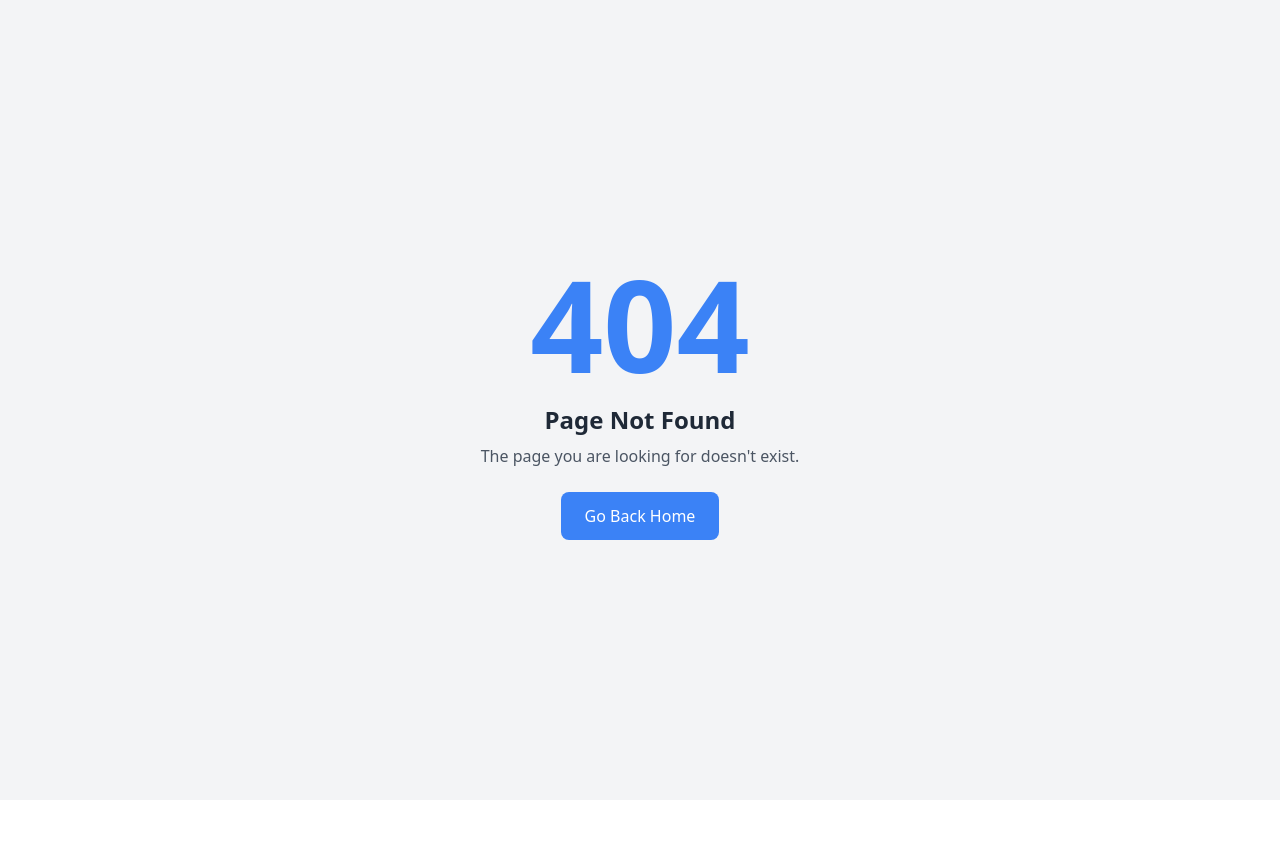
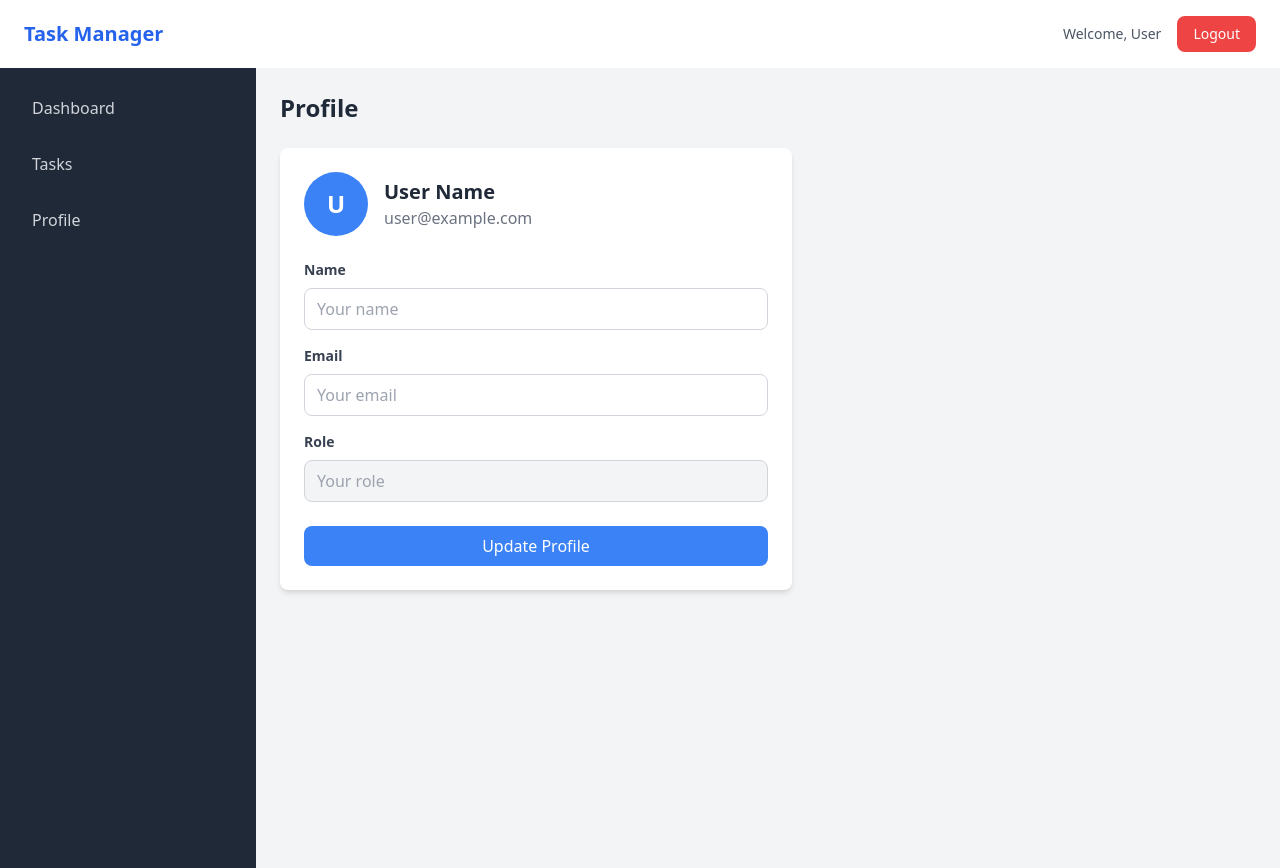
Before and after one commit to Arankan05/task-management-system, a React app in the folder frontend/: page /profile in a window 1280 px wide. Before the commit this address had no page. Before the commit the page ends 800 px from the top, so only its background shows below. Built offline with nearby package versions, Linux system fonts and the light colour scheme; sample sign-in values are in the browser's storage; the HTML template or start-up script is replaced by a standard one.

Commit message:
Phase 1: Added Profile, reusable components, form validation, protected routes

```diff
--- a/frontend/src/App.jsx
+++ b/frontend/src/App.jsx
@@ -3,6 +3,8 @@ import Login from './pages/auth/Login'
 import Register from './pages/auth/Register'
 import Dashboard from './pages/Dashboard'
 import NotFound from './pages/NotFound'
+import Profile from './pages/Profile'
+import ProtectedRoute from './components/ProtectedRoute'
 
 function App() {
   return (
@@ -11,7 +13,16 @@ function App() {
         <Route path="/" element={<Login />} />
         <Route path="/login" element={<Login />} />
         <Route path="/register" element={<Register />} />
-        <Route path="/dashboard" element={<Dashboard />} />
+        <Route path="/dashboard" element={
+          <ProtectedRoute>
+            <Dashboard />
+          </ProtectedRoute>
+        } />
+        <Route path="/profile" element={
+          <ProtectedRoute>
+            <Profile />
+          </ProtectedRoute>
+        } />
         <Route path="*" element={<NotFound />} />
       </Routes>
     </BrowserRouter>
--- /dev/null
+++ b/frontend/src/components/Alert.jsx
@@ -0,0 +1,15 @@
+function Alert({ message, type = "success" }) {
+  const styles = {
+    success: "bg-green-100 text-green-700 border border-green-400",
+    error: "bg-red-100 text-red-700 border border-red-400",
+    warning: "bg-yellow-100 text-yellow-700 border border-yellow-400",
+  }
+
+  return (
+    <div className={`${styles[type]} px-4 py-3 rounded-lg mb-4`}>
+      {message}
+    </div>
+  )
+}
+
+export default Alert
--- /dev/null
+++ b/frontend/src/components/Button.jsx
@@ -0,0 +1,20 @@
+function Button({ text, onClick, type = "button", color = "blue", fullWidth = false }) {
+  const colors = {
+    blue: "bg-blue-500 hover:bg-blue-600",
+    red: "bg-red-500 hover:bg-red-600",
+    green: "bg-green-500 hover:bg-green-600",
+    gray: "bg-gray-500 hover:bg-gray-600",
+  }
+
+  return (
+    <button
+      type={type}
+      onClick={onClick}
+      className={`${colors[color]} text-white py-2 px-4 rounded-lg ${fullWidth ? "w-full" : ""}`}
+    >
+      {text}
+    </button>
+  )
+}
+
+export default Button
--- /dev/null
+++ b/frontend/src/components/Card.jsx
@@ -0,0 +1,17 @@
+function Card({ title, value, color = "blue" }) {
+  const colors = {
+    blue: "text-blue-600",
+    yellow: "text-yellow-500",
+    green: "text-green-500",
+    red: "text-red-500",
+  }
+
+  return (
+    <div className="bg-white p-6 rounded-lg shadow-md">
+      <h3 className="text-gray-500 text-sm">{title}</h3>
+      <p className={`text-3xl font-bold ${colors[color]}`}>{value}</p>
+    </div>
+  )
+}
+
+export default Card
--- /dev/null
+++ b/frontend/src/components/Input.jsx
@@ -0,0 +1,16 @@
+function Input({ label, type = "text", placeholder, value, onChange }) {
+  return (
+    <div className="mb-4">
+      <label className="block text-gray-700 text-sm font-bold mb-2">{label}</label>
+      <input
+        type={type}
+        placeholder={placeholder}
+        value={value}
+        onChange={onChange}
+        className="w-full px-3 py-2 border border-gray-300 rounded-lg focus:outline-none focus:border-blue-500"
+      />
+    </div>
+  )
+}
+
+export default Input
--- /dev/null
+++ b/frontend/src/components/Loader.jsx
@@ -0,0 +1,9 @@
+function Loader() {
+  return (
+    <div className="flex items-center justify-center p-4">
+      <div className="w-8 h-8 border-4 border-blue-500 border-t-transparent rounded-full animate-spin"></div>
+    </div>
+  )
+}
+
+export default Loader
--- a/frontend/src/components/Navbar.jsx
+++ b/frontend/src/components/Navbar.jsx
@@ -2,7 +2,7 @@ function Navbar() {
   return (
     <nav className="bg-white shadow-md px-6 py-4 flex items-center justify-between">
       <div className="text-xl font-bold text-blue-600">
-        TaskManager
+        Task Manager
       </div>
       <div className="flex items-center gap-4">
         <span className="text-gray-600 text-sm">Welcome, User</span>
--- /dev/null
+++ b/frontend/src/components/ProtectedRoute.jsx
@@ -0,0 +1,14 @@
+import { Navigate } from 'react-router-dom'
+import { useAuth } from '../context/AuthContext'
+
+function ProtectedRoute({ children }) {
+  const { token } = useAuth()
+
+  if (!token) {
+    return <Navigate to="/login" />
+  }
+
+  return children
+}
+
+export default ProtectedRoute
--- /dev/null
+++ b/frontend/src/pages/Profile.jsx
@@ -0,0 +1,57 @@
+import Layout from '../components/Layout'
+
+function Profile() {
+  return (
+    <Layout>
+      <div>
+        <h1 className="text-2xl font-bold text-gray-800 mb-6">Profile</h1>
+
+        <div className="bg-white p-6 rounded-lg shadow-md max-w-lg">
+          <div className="flex items-center gap-4 mb-6">
+            <div className="w-16 h-16 bg-blue-500 rounded-full flex items-center justify-center text-white text-2xl font-bold">
+              U
+            </div>
+            <div>
+              <h2 className="text-xl font-bold text-gray-800">User Name</h2>
+              <p className="text-gray-500">user@example.com</p>
+            </div>
+          </div>
+
+          <div className="mb-4">
+            <label className="block text-gray-700 text-sm font-bold mb-2">Name</label>
+            <input
+              type="text"
+              placeholder="Your name"
+              className="w-full px-3 py-2 border border-gray-300 rounded-lg focus:outline-none focus:border-blue-500"
+            />
+          </div>
+
+          <div className="mb-4">
+            <label className="block text-gray-700 text-sm font-bold mb-2">Email</label>
+            <input
+              type="email"
+              placeholder="Your email"
+              className="w-full px-3 py-2 border border-gray-300 rounded-lg focus:outline-none focus:border-blue-500"
+            />
+          </div>
+
+          <div className="mb-6">
+            <label className="block text-gray-700 text-sm font-bold mb-2">Role</label>
+            <input
+              type="text"
+              placeholder="Your role"
+              disabled
+              className="w-full px-3 py-2 border border-gray-300 rounded-lg bg-gray-100 text-gray-500"
+            />
+          </div>
+
+          <button className="w-full bg-blue-500 text-white py-2 px-4 rounded-lg hover:bg-blue-600">
+            Update Profile
+          </button>
+        </div>
+      </div>
+    </Layout>
+  )
+}
+
+export default Profile
--- a/frontend/src/pages/auth/Login.jsx
+++ b/frontend/src/pages/auth/Login.jsx
@@ -1,14 +1,49 @@
+import { useState } from 'react'
+
 function Login() {
+  const [email, setEmail] = useState('')
+  const [password, setPassword] = useState('')
+  const [error, setError] = useState('')
+
+  const handleLogin = (e) => {
+    e.preventDefault()
+    setError('')
+
+    if (!email) {
+      setError('Email is required')
+      return
+    }
+    if (!password) {
+      setError('Password is required')
+      return
+    }
+    if (password.length < 6) {
+      setError('Password must be at least 6 characters')
+      return
+    }
+
+    console.log('Login submitted', { email, password })
+  }
+
   return (
     <div className="min-h-screen bg-gray-100 flex items-center justify-center">
       <div className="bg-white p-8 rounded-lg shadow-md w-full max-w-md">
         <h2 className="text-2xl font-bold text-center text-gray-800 mb-6">Login</h2>
 
+        {error && (
+          <div className="bg-red-100 text-red-700 border border-red-400 px-4 py-3 rounded-lg mb-4">
+            {error}
+          </div>
+        )}
+
+        <form onSubmit={handleLogin}>
           <div className="mb-4">
             <label className="block text-gray-700 text-sm font-bold mb-2">Email</label>
             <input
               type="email"
               placeholder="Enter your email"
+              value={email}
+              onChange={(e) => setEmail(e.target.value)}
               className="w-full px-3 py-2 border border-gray-300 rounded-lg focus:outline-none focus:border-blue-500"
             />
           </div>
@@ -18,13 +53,16 @@ function Login() {
             <input
               type="password"
               placeholder="Enter your password"
+              value={password}
+              onChange={(e) => setPassword(e.target.value)}
               className="w-full px-3 py-2 border border-gray-300 rounded-lg focus:outline-none focus:border-blue-500"
             />
           </div>
 
-        <button className="w-full bg-blue-500 text-white py-2 px-4 rounded-lg hover:bg-blue-600">
+          <button type="submit" className="w-full bg-blue-500 text-white py-2 px-4 rounded-lg hover:bg-blue-600">
             Login
           </button>
+        </form>
 
         <p className="text-center text-gray-600 text-sm mt-4">
           Don't have an account? <a href="/register" className="text-blue-500 hover:underline">Register</a>
--- a/frontend/src/pages/auth/Register.jsx
+++ b/frontend/src/pages/auth/Register.jsx
@@ -1,14 +1,59 @@
+import { useState } from 'react'
+
 function Register() {
+  const [name, setName] = useState('')
+  const [email, setEmail] = useState('')
+  const [password, setPassword] = useState('')
+  const [confirmPassword, setConfirmPassword] = useState('')
+  const [error, setError] = useState('')
+
+  const handleRegister = (e) => {
+    e.preventDefault()
+    setError('')
+
+    if (!name) {
+      setError('Name is required')
+      return
+    }
+    if (!email) {
+      setError('Email is required')
+      return
+    }
+    if (!password) {
+      setError('Password is required')
+      return
+    }
+    if (password.length < 6) {
+      setError('Password must be at least 6 characters')
+      return
+    }
+    if (password !== confirmPassword) {
+      setError('Passwords do not match')
+      return
+    }
+
+    console.log('Register submitted', { name, email, password })
+  }
+
   return (
     <div className="min-h-screen bg-gray-100 flex items-center justify-center">
       <div className="bg-white p-8 rounded-lg shadow-md w-full max-w-md">
         <h2 className="text-2xl font-bold text-center text-gray-800 mb-6">Register</h2>
 
+        {error && (
+          <div className="bg-red-100 text-red-700 border border-red-400 px-4 py-3 rounded-lg mb-4">
+            {error}
+          </div>
+        )}
+
+        <form onSubmit={handleRegister}>
           <div className="mb-4">
             <label className="block text-gray-700 text-sm font-bold mb-2">Name</label>
             <input
               type="text"
               placeholder="Enter your name"
+              value={name}
+              onChange={(e) => setName(e.target.value)}
               className="w-full px-3 py-2 border border-gray-300 rounded-lg focus:outline-none focus:border-blue-500"
             />
           </div>
@@ -18,6 +63,8 @@ function Register() {
             <input
               type="email"
               placeholder="Enter your email"
+              value={email}
+              onChange={(e) => setEmail(e.target.value)}
               className="w-full px-3 py-2 border border-gray-300 rounded-lg focus:outline-none focus:border-blue-500"
             />
           </div>
@@ -27,6 +74,8 @@ function Register() {
             <input
               type="password"
               placeholder="Enter your password"
+              value={password}
+              onChange={(e) => setPassword(e.target.value)}
               className="w-full px-3 py-2 border border-gray-300 rounded-lg focus:outline-none focus:border-blue-500"
             />
           </div>
@@ -36,13 +85,16 @@ function Register() {
             <input
               type="password"
               placeholder="Confirm your password"
+              value={confirmPassword}
+              onChange={(e) => setConfirmPassword(e.target.value)}
               className="w-full px-3 py-2 border border-gray-300 rounded-lg focus:outline-none focus:border-blue-500"
             />
           </div>
 
-        <button className="w-full bg-blue-500 text-white py-2 px-4 rounded-lg hover:bg-blue-600">
+          <button type="submit" className="w-full bg-blue-500 text-white py-2 px-4 rounded-lg hover:bg-blue-600">
             Register
           </button>
+        </form>
 
         <p className="text-center text-gray-600 text-sm mt-4">
           Already have an account? <a href="/login" className="text-blue-500 hover:underline">Login</a>
```
Lines whose indentation alone changed are shown as unchanged.
